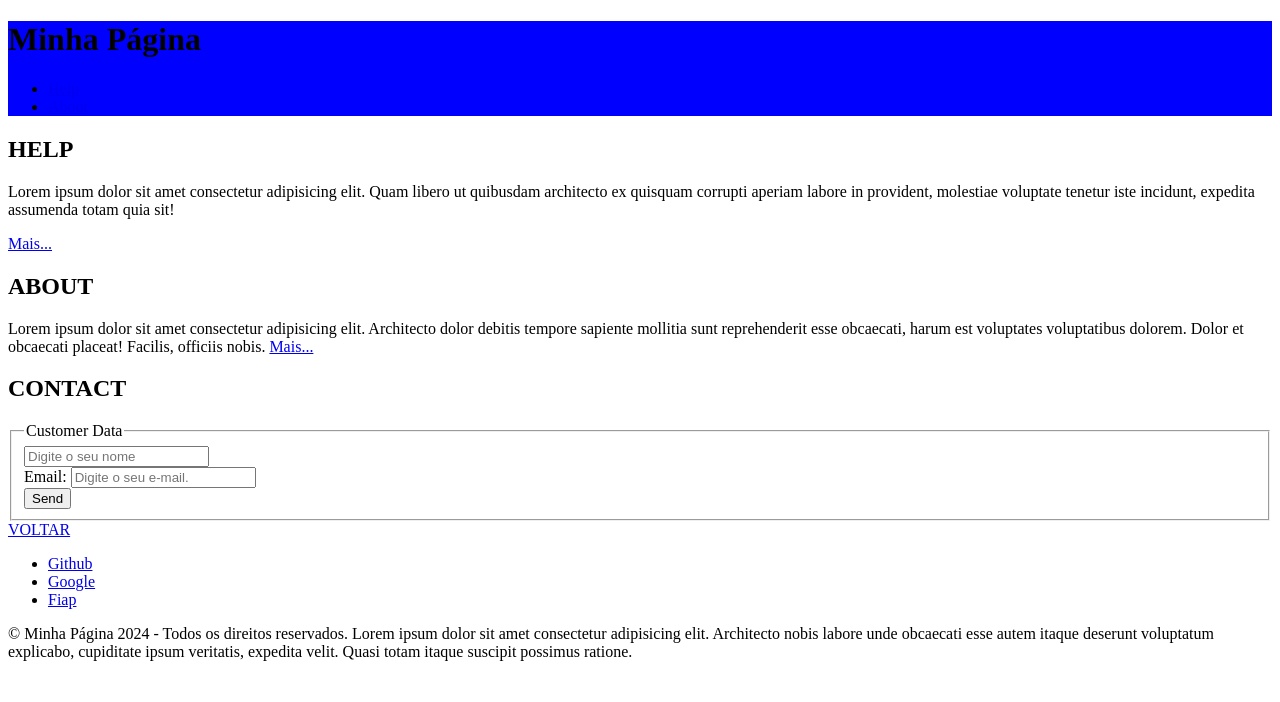
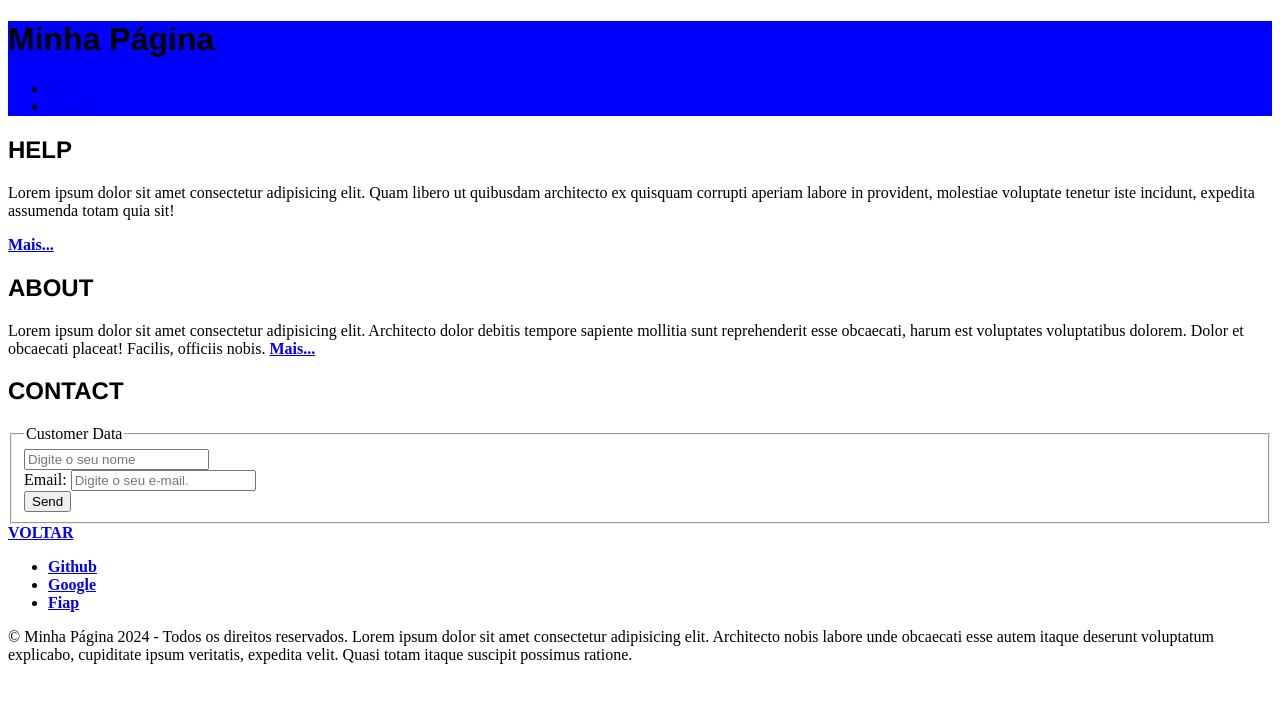
Before and after one commit to marianaroberti/projeto-inicial-h, a plain HTML site: page index.html in a window 1280 px wide. Drawn offline with Linux system fonts and the light colour scheme.

Commit message:
tag nav em negrito

```diff
--- a/css/estilo.css
+++ b/css/estilo.css
@@ -2,3 +2,10 @@
     header {
      background-color:blue
     }
+    h1 {
+        font-family:'Franklin Gothic Medium', 'Arial Narrow', Arial, sans-serif;
+    }
+    h2 {font-family:'Franklin Gothic Medium', 'Arial Narrow', Arial, sans-serif;
+    }
+    a { font-weight: bold;
+    }
--- a/index.html
+++ b/index.html
@@ -21,7 +21,7 @@
 					</ul>
 
 				</nav>
-				<link rel="stylesheet" href="css/estilo.css">
+
 			</header>
 
 			<section>
@@ -88,5 +88,6 @@
 					</p>
 				  </footer>
 				</div>
+				<link rel="stylesheet" href="css/estilo.css">
 			  </body>
 			</html>
```
